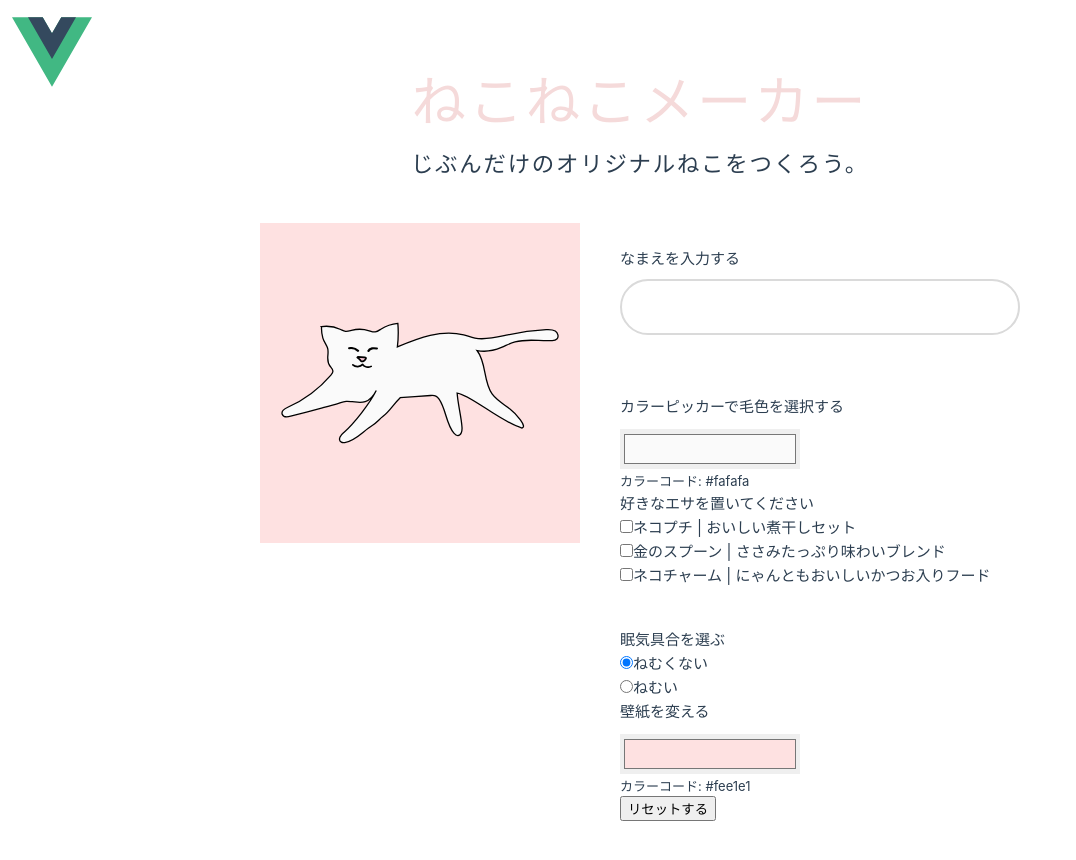
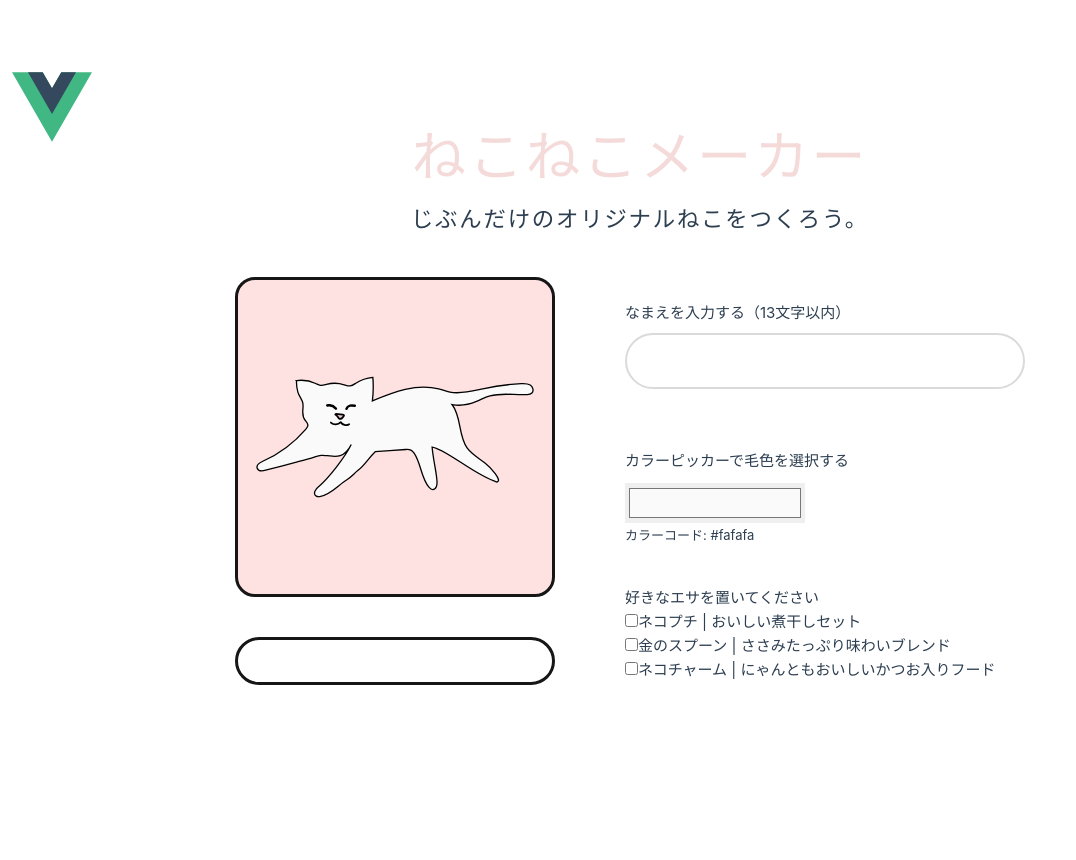
Before and after one commit to Ryuki-4648/nekoneko-maker, a Vue app in the folder neko/: page / in a window 1280 px wide. Shown: the top 860 px of the page, without its empty margins (0-1076 px from the left). After the commit the page ends 800 px from the top, so only its background shows below. Built offline with nearby package versions, Linux system fonts and the light colour scheme; a web font is replaced by a local one.

Commit message:
名前の文字数制限を実装、レイアウト変更

```diff
--- a/neko/src/App.vue
+++ b/neko/src/App.vue
@@ -4,15 +4,29 @@ import { ref } from 'vue';
 import CatImageSVGComponent from './components/CatImage.vue'
 
 const name = ref('');
+const isCatNameTooLong = ref(false);
+
+const checkCatNameLength = () => {
+  name.value = name.value.slice(0, 13); // 13文字を超える部分を削除
+  if (name.value.length > 13) {
+    isCatNameTooLong.value = true;
+  } else {
+    isCatNameTooLong.value = false;
+  }
+};
+
 // const rotate = ref(0);
 const catBodyColor = ref('#fafafa');
 const backgroundColor = ref('#fee1e1');
+
 const showFood01 = ref(false);
 const showFood02 = ref(false);
 const showFood03 = ref(false);
+
 const openEyes = ref(true);
 const closeEyes = ref(false);
 const eyeState = ref('openEyes');
+
 const resetButton = () => {
   name.value = '';
   catBodyColor.value = '#fafafa';
@@ -44,14 +58,18 @@ const resetButton = () => {
           <img class="cat-parts01" src="./assets/img/image-cat01.svg" alt="" />
           <img v-if="eyeState === 'openEyes'" class="cat-parts02" src="./assets/img/image-cat02.svg" alt="" />
           <img v-if="eyeState === 'closeEyes'" class="cat-parts03" src="./assets/img/image-cat03.svg" alt="" />
-          <p class="text01"><span v-if="name">{{ name }} です！</span><span v-else></span></p>
+        </div>
+        <div class="area-text-name">
+          <p v-if="name" class="text01 text-name">{{ name }}</p><p v-else></p>
         </div>
       </section>
 
-      <section>
+      <section class="detail">
+        <div class="detail-box">
           <p v-bind:style="{ display: 'inline-block', catBodyColor: catBodyColor }"></p>
-        <p class="text01"><span v-if="name"></span><span v-else>なまえを入力する</span></p>
-        <p><input type="text" v-model="name" class="input-name"></p>
+          <p class="text01">なまえを入力する（13文字以内）</p>
+          <p><input type="text" v-model="name" class="input-name" @input="checkCatNameLength"></p>
+          <p class="text-alert" v-if="isCatNameTooLong">13文字以内で入力してください。</p>
 
           <!-- <div class="area-turn">
             <p>回してみる</p>
@@ -104,6 +122,7 @@ const resetButton = () => {
           </div>
 
           <button @click="resetButton">リセットする</button>
+        </div>
       </section>
     </div>
 
@@ -120,7 +139,7 @@ h2 {
   margin: 0 auto 40px;
 }
 main {
-  max-width: 800px;
+  max-width: 850px;
   padding: 0 20px;
   margin: 0 auto;
 }
@@ -152,6 +171,23 @@ header {
 .text01 {
   margin: 0 auto 10px;
   height: 22px;
+}
+.area-text-name {
+  margin: 36px auto 0;
+  border: 3px solid #161616;
+  border-radius: 30px;
+  height: 48px;
+  width: 320px;
+  display: flex;
+  align-items: center;
+  justify-content: center;
+  padding: 2px 4px;
+}
+.text-name {
+  font-size: 1.3rem;
+  font-weight: bold;
+  text-align: center;
+
 }
 .text-picker {
   margin: 0 auto 10px;
@@ -199,11 +235,12 @@ header {
 .area-cat {
   width: 320px;
   height: 320px;
-  margin: 0 auto;
   padding: 10px;
   position: relative;
+  border: 3px solid #161616;
+  border-radius: 20px;
 }
-.area-turn, .area-food {
+.area-turn, .area-food, .area-cat, .area-color {
   margin: 0 auto 40px;
 }
 .list-foods input, .list-foods label, .list-face label {
@@ -223,4 +260,11 @@ input[type="color"] {
   stroke-linejoin:round;
   stroke-width:6px;
 }
+.detail {
+  overflow-y: scroll;
+}
+.detail-box {
+  height: 400px;
+  padding: 0 20px 0 0;
+}
 </style>
```
Lines whose indentation alone changed are shown as unchanged.
